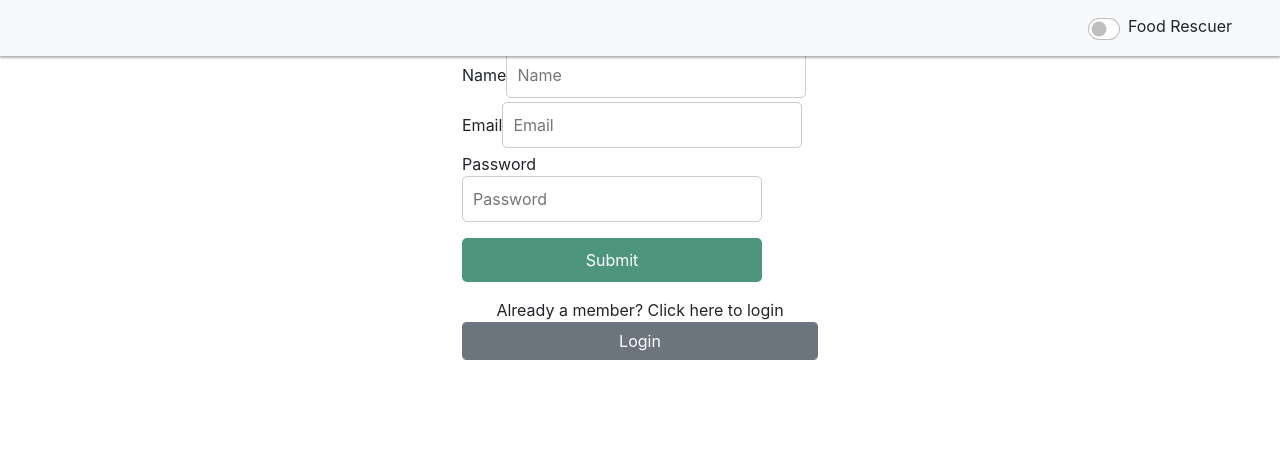
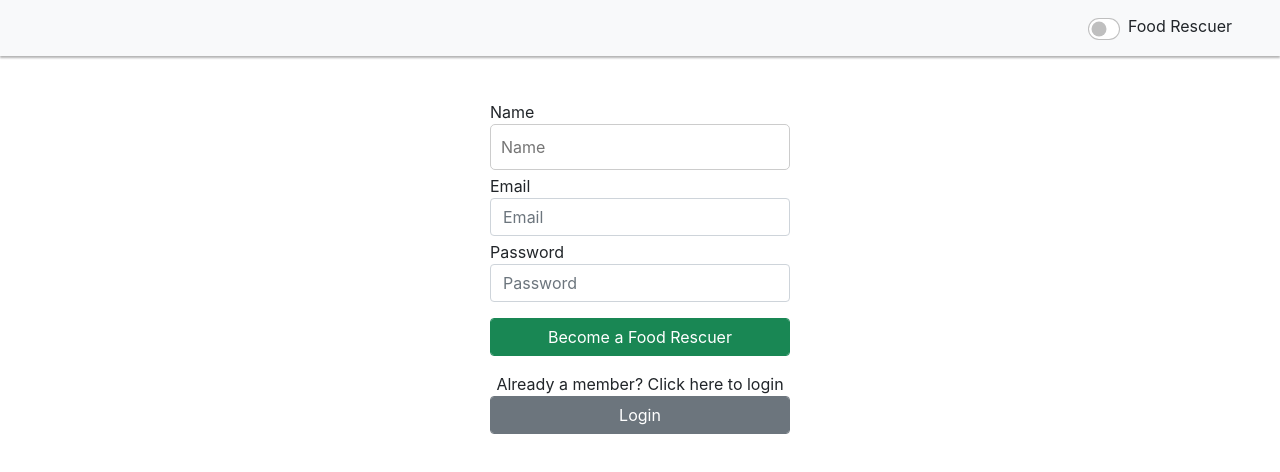
Before and after one commit to maddc0de/foodshare, a React (Create React App) app in the folder frontend/: page /signup/collector in a window 1280 px wide. Shown: the top 472 px of the page. Built offline with nearby package versions, Linux system fonts and the light colour scheme.

Commit message:
fix signup form css stylinf for Collector

```diff
--- a/frontend/src/components/Collector/SignUpForm.css
+++ b/frontend/src/components/Collector/SignUpForm.css
@@ -1,72 +1,6 @@
-/* .form-header {
-  margin-bottom: 30px;
-  text-align: center;
-}
-
-.aligned-credentials {
+#signup-box {
   display: flex;
+  flex-direction: column;
+  align-items: center;
   justify-content: center;
 }
-
-.email-box-space {
-  margin-right: 10px;
-}
-
-.password-box-space {
-  margin-left: 10px;
-}
-
-.aligned-names {
-  display: flex;
-  justify-content: center;
-}
-
-.name-box-space {
-  margin-right: 10px;
-}
-
-.form-group {
-  margin-bottom: 20px;
-  text-align: center;
-  justify-content: center;
-  box-shadow: 0 2px 10px rgba(0, 0, 0, 0.1);
-}
-
-.form {
-  position: absolute;
-  top: 50%;
-  left: 50%;
-  transform: translate(-50%, -50%);
-  background-color: rgba(5, 104, 71, 0.847);
-  border-radius: 10px;
-  padding: 20px;
-  min-width: 500px;
-  box-shadow: 0 0 20px rgba(0, 0, 0, 0.1);
-}
-
-form {
-  position: relative;
-  background-color: #fff;
-  padding: 20px;
-  border: 1px solid #ccc;
-  box-shadow: 0 2px 10px rgba(0, 0, 0, 0.1);
-}
-.Member-redirect {
-  text-align: center;
-  margin-top: 20px;
-}
-
-.Member-redirect input[type="submit"] {
-  background-color: #053807;
-  color: white;
-  padding: 10px 20px;
-  border: none;
-  border-radius: 4px;
-  cursor: pointer;
-  font-size: 16px;
-}
-
-.Member-redirect input[type="submit"]:hover {
-  background-color: #45a049;
-}
- */
--- a/frontend/src/components/Collector/SignUpForm.js
+++ b/frontend/src/components/Collector/SignUpForm.js
@@ -1,5 +1,4 @@
 import React, { useState } from "react";
-import DonatorSignUpForm from "../Donator/SignUpForm";
 import Navbar from "../navbar/Navbar";
 import "./SignUpForm.css";
 
@@ -9,17 +8,10 @@ const SignUpForm = ({ navigate }) => {
   const [password, setPassword] = useState("");
   const [usertype, setUserType] = useState("Rescuer");
   const [owner, setOwner] = useState("Food Rescuer");
-  const [errors, setErrors] = useState([]);
   window.localStorage.setItem("app-route", "signup")
 
   const handleSubmit = async (event) => {
     event.preventDefault();
-
-    // const formData = new FormData();
-    // formData.append("name", name);
-    // formData.append("email", email);
-    // formData.append("password", password);
-    // formData.append("usertype", usertype);
 
     fetch("/users", {
       method: "POST",
@@ -57,10 +49,6 @@ const SignUpForm = ({ navigate }) => {
     setEmail(event.target.value);
   };
 
-  const handleUserTypeChange = (event) => {
-    setUserType(event.target.value);
-  };
-
   const handlePasswordChange = (event) => {
     setPassword(event.target.value);
   };
@@ -69,28 +57,50 @@ const SignUpForm = ({ navigate }) => {
     <>
       <Navbar owner={owner}></Navbar>
 
-      <div className="container mt-5">
+      <div className="container mt-5" id="signup-box">
         <div className="row mt-5">
           <div className="col"></div>
           <div className="col">
-          <form form onSubmit={handleSubmit}>
+            <form form onSubmit={handleSubmit}>
               <div className="form-row">
                 <div className="form-group col-md-12 mt-1">
                   <label htmlFor="inputName3">Name</label>
-                  <input placeholder="Name" id="name" type='text' value={ name } onChange={ handleNameChange } />
+                  <input
+                    type="text"
+                    id="inputName3"
+                    placeholder="Name"
+                    value={ name }
+                    onChange={ handleNameChange }
+                  />
                 </div>
                 <div className="form-group col-md-12 mt-1">
                   <label htmlFor="inputEmail4">Email</label>
-                  <input placeholder="Email" id="email" type='text' value={ email } onChange={handleEmailChange} />
+                  <input
+                    type="email"
+                    className="form-control"
+                    id="inputEmail4"
+                    placeholder="Email"
+                    value={ email }
+                    onChange={handleEmailChange}
+                  />
                 </div>
                 <div className="form-group col-md-12 mt-1">
                   <label htmlFor="inputPassword4">Password</label>
-                  <input placeholder="Password" id="password" type='password' value={ password } onChange={handlePasswordChange} />
+                  <input
+                    type="password"
+                    className="form-control"
+                    id="inputPassword4"
+                    placeholder="Password"
+                    value={ password }
+                    onChange={handlePasswordChange}
+                  />
                 </div>
-
-
                 <div className="form-group col-md-12 mt-3">
-                <input id='submit' type="submit" value="Submit" />
+                <input
+                  type="submit"
+                  className="form-control btn btn-success"
+                  value="Become a Food Rescuer"
+                />
                 </div>
                 <div className="form-group col-md-12 mt-3">
                   <label htmlFor="inputButton" className="col-md-12 text-center">Already a member? Click here to login</label>
@@ -111,49 +121,6 @@ const SignUpForm = ({ navigate }) => {
           <div className="col"></div>
         </div>
       </div>
-
-      {/* <div className="form">
-        <form onSubmit={handleSubmit}>
-          <div className="form-header">
-            <p>Please complete the details below to create your account:</p>
-          </div>
-          <div className="form-group">
-            <div className="aligned-names">
-              <div className="name-box-space">
-                <input
-                  placeholder="Name"
-                  id="Name"
-                  type="text"
-                  value={name}
-                  onChange={handleNameChange}
-                  required
-                />
-              </div>
-              <div className="user-type-box-space">
-                <input
-                  placeholder="User type"
-                  id="usertype"
-                  type="text"
-                  value={usertype}
-                  onChange={handleUserTypeChange}
-                  required
-                />
-              </div>
-            </div>
-          </div>
-
-          <div className="form-group">
-            <input id="submit" type="submit" value="Become a Food Rescuer" />
-          </div>
-        </form>
-        <div className="Member-redirect">
-          <input
-            id="submit"
-            type="submit"
-            value="Already a member? Click here to login"
-          />
-        </div>
-      </div> */}
     </>
   );
 };
```
